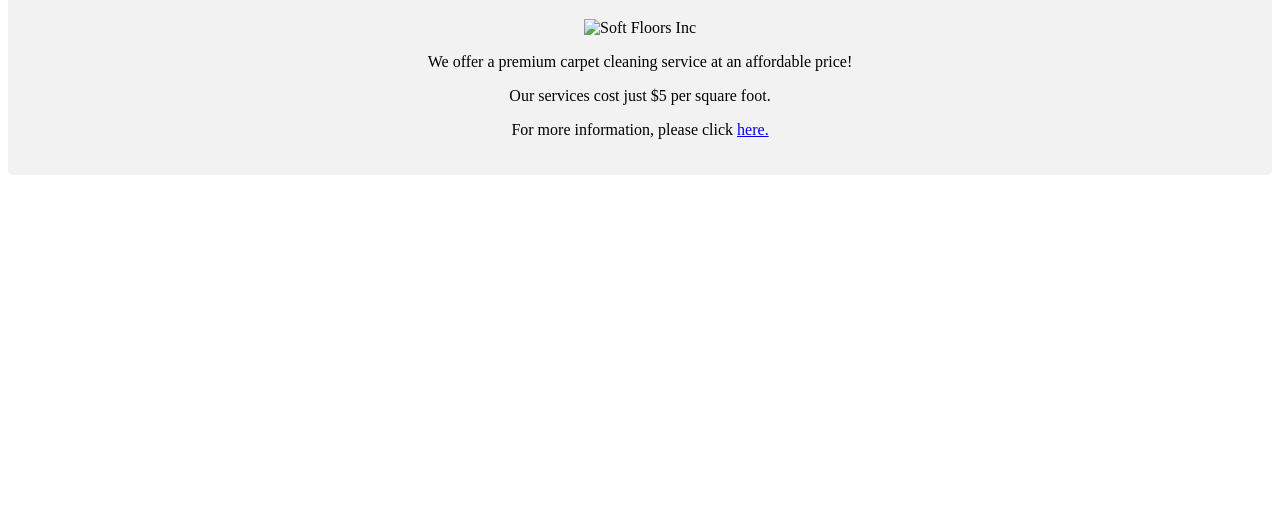
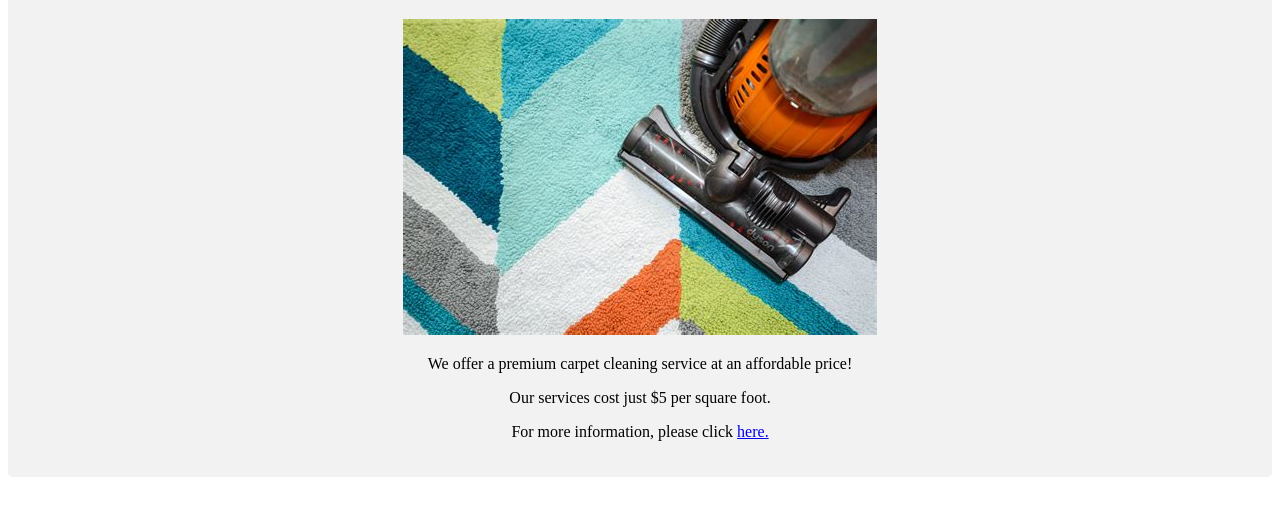
Before and after one commit to bjkim00/bjkim00.github.io, a plain HTML site: page index.html in a window 1280 px wide. Shown: the part 233-748 px from the top of the page. Drawn offline with Linux system fonts and the light colour scheme.

Commit message:
Incorrect image routing in index

```diff
--- a/index.html
+++ b/index.html
@@ -14,7 +14,7 @@
     </div>
     <div class="Text">
         <h1>Welcome to Soft Floors Inc.</h1>
-        <img src="/uploads/carpet.jpg" alt="Soft Floors Inc">
+        <img src="/uploads/carpet.jpeg" alt="Soft Floors Inc">
         <p>We offer a premium carpet cleaning service at an affordable price!</p>
         <p>Our services cost just $5 per square foot.</p>
         <p>For more information, please click <a href="./lead.html"> here. </a></p>
```
